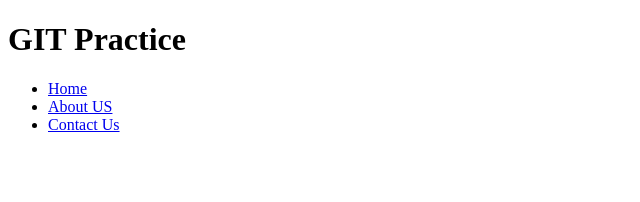
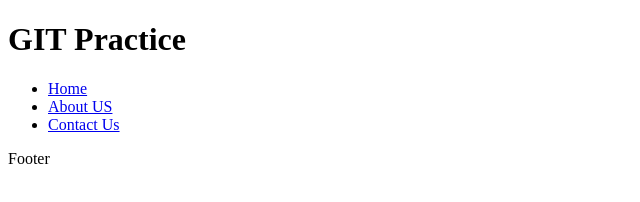
Before and after one commit to kadeembestteaches/git_practice, a plain HTML site: page index.html in a window 1280 px wide. Shown: the full height of the page, 0-640 px from the left. Drawn offline with Linux system fonts and the light colour scheme.

Commit message:
Website with footer

```diff
--- a/index.html
+++ b/index.html
@@ -17,5 +17,10 @@
              <li><a href="#">Contact Us</a></li>
          </ul>
      </nav>
+     <footer>
+         <p>
+             Footer
+         </p>
+     </footer>
 </body>
 </html>
```
